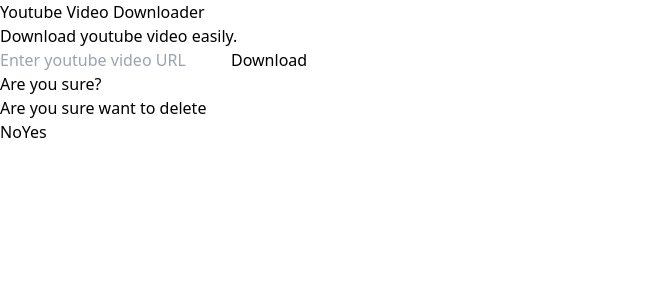
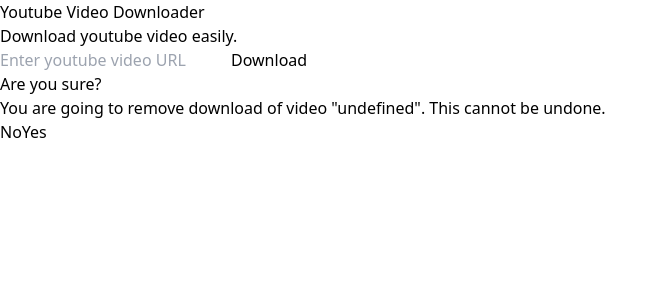
Before and after one commit to sjnprjl/yt-video-downloader-frontend, a React (Vite) app: page / in a window 1280 px wide. Shown: the top 300 px of the page, without its empty margins (0-667 px from the left). Built offline with nearby package versions, Linux system fonts and the light colour scheme.

Commit message:
minor change: change description

```diff
--- a/src/containers/VideoDownloadCardContainer.tsx
+++ b/src/containers/VideoDownloadCardContainer.tsx
@@ -73,7 +73,7 @@
   }
 
   return <div className="flex flex-col gap-2 w-full overflow-y-auto max-h-[70vh]">
-    <Modal title={"Are you sure?"} description={"Are you sure want to delete"} open={openModal}>
+    <Modal title={"Are you sure?"} description={`You are going to remove download of video "${toAbortItem?.title}". This cannot be undone.`} open={openModal}>
       <div className="modal-action">
         <button className="btn btn-neutral" onClick={() => setOpenModal(false)}>No</button>
         <button className="btn bg-red-600 hover:bg-red-700" onClick={abortDownload}>Yes</button>
```
